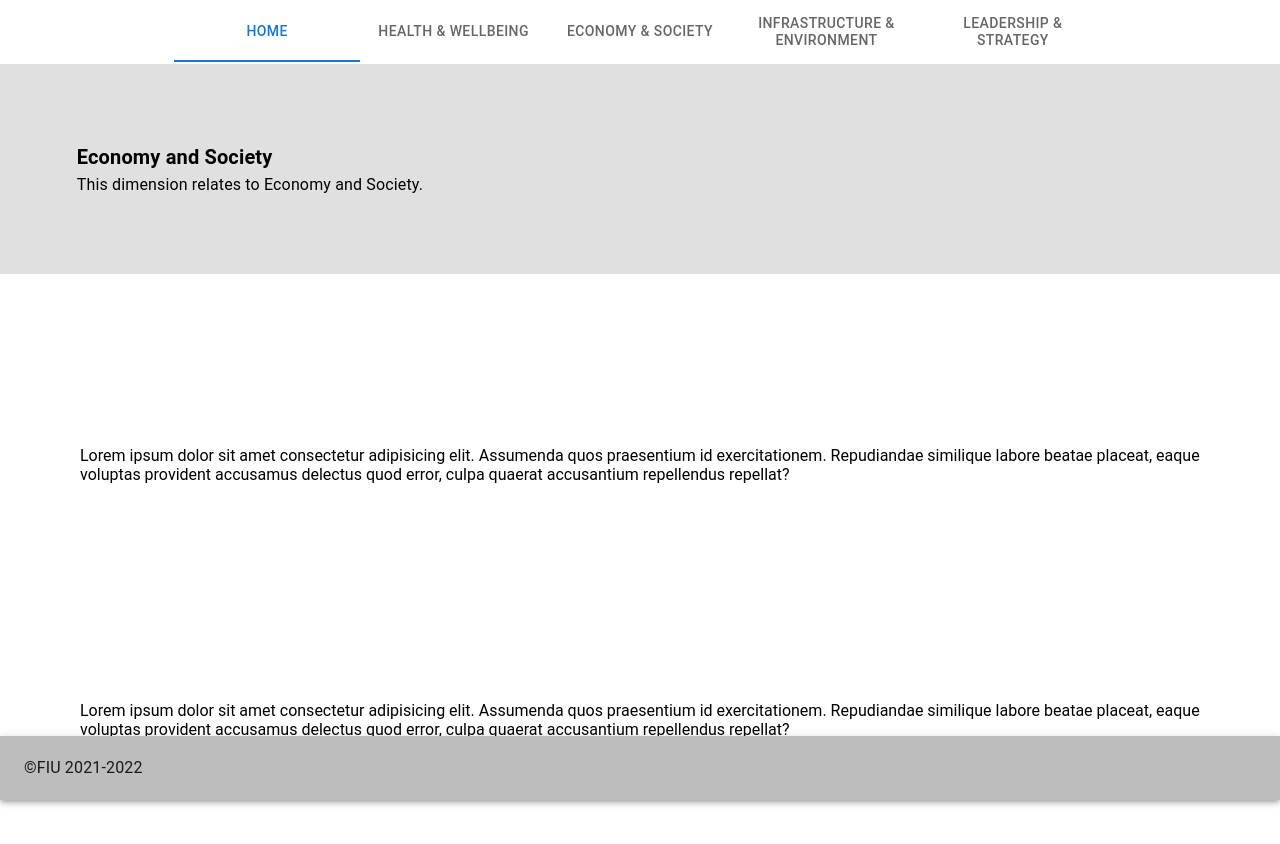
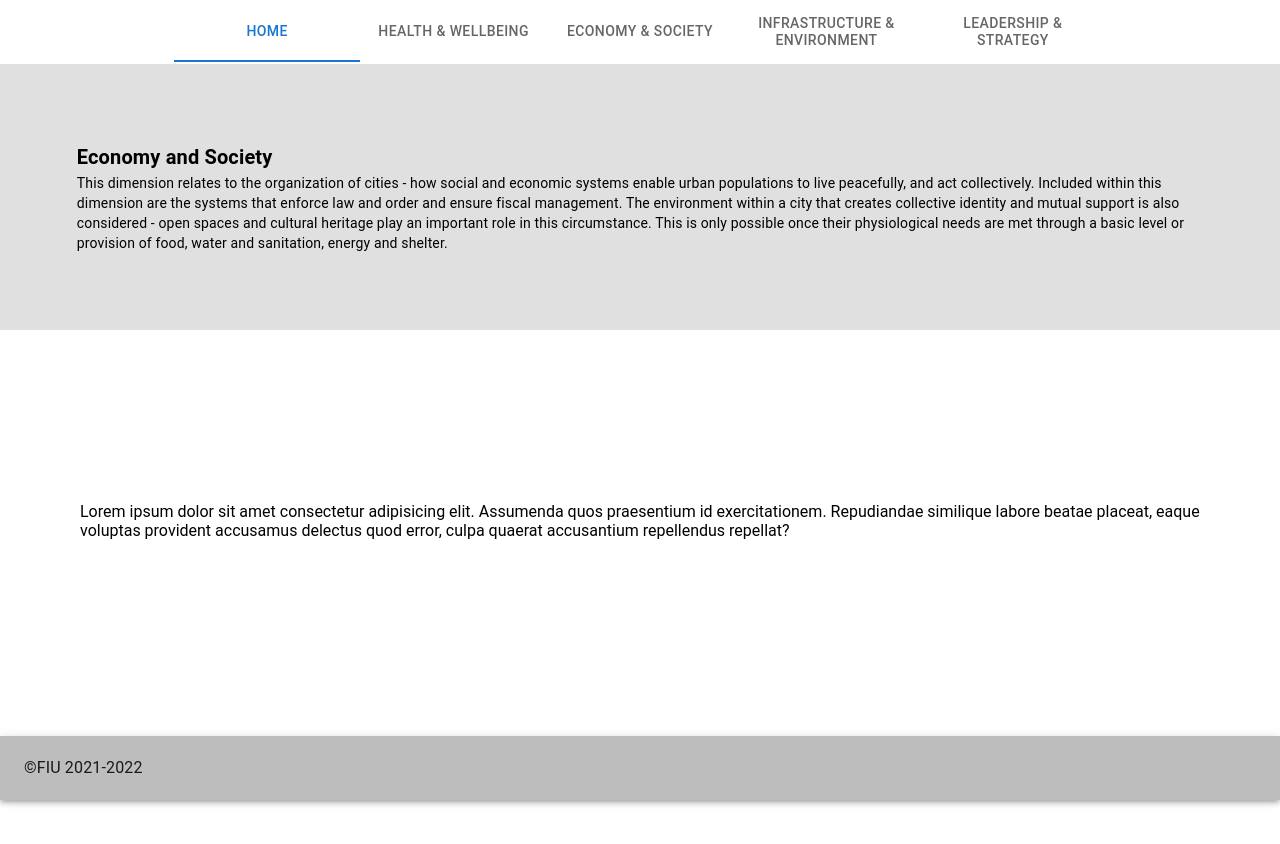
Before and after one commit to hugoguzman/resilience-assessment, a React (Create React App) app: page /economy-and-society in a window 1280 px wide. Shown: the top 844 px of the page. Built offline with nearby package versions, Linux system fonts and the light colour scheme.

Commit message:
filled in headers

```diff
--- a/src/Routes/EconomyandSociety.tsx
+++ b/src/Routes/EconomyandSociety.tsx
@@ -4,16 +4,23 @@ import React from 'react';
 export const EconomyandSociety = () => {
 	return (
 		<>
-			<header className='header'><Typography
-					variant='h6'
-					sx={{ fontWeight: 'bold', textAlign: 'left' }}
-				>
+			<header className='header'>
+				<Typography variant='h6' sx={{ fontWeight: 'bold', textAlign: 'left' }}>
 					Economy and Society
 				</Typography>{' '}
-				<Typography variant='body1'>
+				<Typography variant='body2'>
 					{' '}
-					This dimension relates to Economy and Society.
-				</Typography></header>
+					This dimension relates to the organization of cities - how social and
+					economic systems enable urban populations to live peacefully, and act
+					collectively. Included within this dimension are the systems that
+					enforce law and order and ensure fiscal management. The environment
+					within a city that creates collective identity and mutual support is
+					also considered - open spaces and cultural heritage play an important
+					role in this circumstance. This is only possible once their
+					physiological needs are met through a basic level or provision of
+					food, water and sanitation, energy and shelter.
+				</Typography>
+			</header>
 			<Container>
 				<Grid
 					container
@@ -30,7 +37,7 @@ export const EconomyandSociety = () => {
 								flexDirection: 'column',
 								padding: 16,
 								justifyContent: 'space-evenly',
-                                height: 510
+								height: 510,
 							}}
 						>
 							<div
--- a/src/Routes/InfrastructureandEnvironment.tsx
+++ b/src/Routes/InfrastructureandEnvironment.tsx
@@ -8,9 +8,16 @@ export default function InfrastructureandEnvironment() {
 				<Typography variant='h6' sx={{ fontWeight: 'bold', textAlign: 'left' }}>
 					Infrastructure and Environment
 				</Typography>{' '}
-				<Typography variant='body1'>
+				<Typography variant='body2'>
 					{' '}
-					This dimension relates to infrastrucure and the environment.
+					This dimension relates to place - the quality of infrastructure and
+					ecosystems that protects, provide and connect us. The CRI considers
+					the robustness of infrastructure and ecosystems that protect us from
+					natural hazards. The continuity of critical services, under shock or
+					stress situations are also important within this dimension. In
+					particular, water supply, power distribution, and solid waste
+					management; the transportation systems that enable the flow of goods,
+					services, people, and information.
 				</Typography>
 			</header>
 			<Container>
--- a/src/Routes/LeadershipandStrategy.tsx
+++ b/src/Routes/LeadershipandStrategy.tsx
@@ -7,9 +7,14 @@ export default function LeadershipandStrategy() {
 				<Typography variant='h6' sx={{ fontWeight: 'bold' }}>
 					Leadership and Strategy
 				</Typography>{' '}
-				<Typography variant='body1'>
+				<Typography variant='body2'>
 					{' '}
-					This dimension relates to leadership and strategy.
+					Effective leadership is paramount to guide cities as they become more
+					resilient and sustainable. Learning from the past is important for
+					future successes. Therefore, educating the community will allow them
+					to prepare for the future and take action. Proper communication within
+					residents and stakeholders is key to understand the needs and wants of
+					the community so they align with the city's strategic plan.
 				</Typography>
 			</header>
 			<Container>
```
Lines whose indentation alone changed are shown as unchanged.
